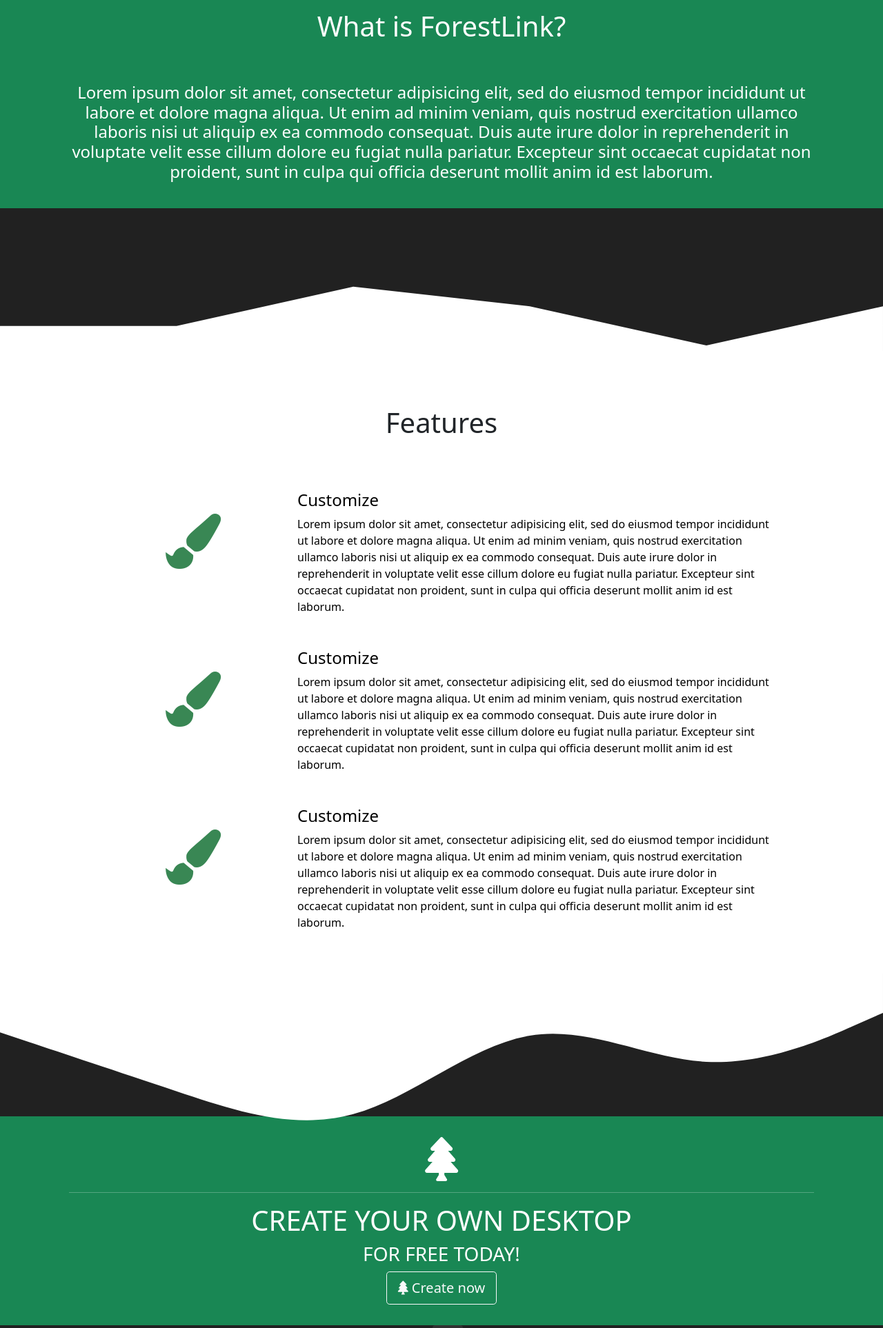
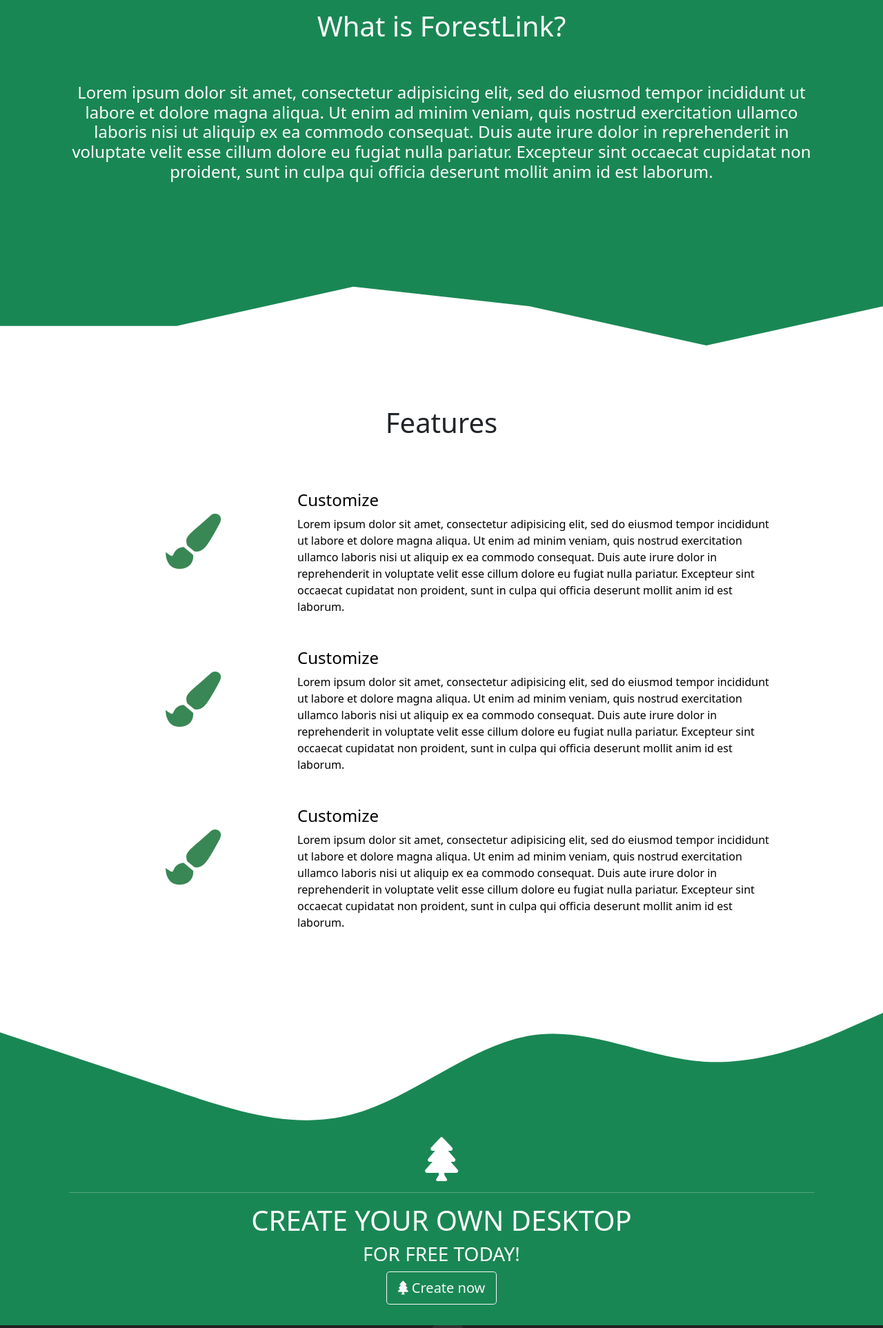
Before and after one commit to wilczu/forestlink, a Django app: page / in a window 1280 px wide. Shown: the part 633-2559 px from the top of the page at 69% size. Run offline with Django 3.2, Linux system fonts and the light colour scheme; some libraries are stand-ins or nearby versions.

Commit message:
Add green background to the main seciton of the index page.

```diff
--- a/forest/templates/forest/index.html
+++ b/forest/templates/forest/index.html
@@ -58,7 +58,7 @@
         </div>
     </nav>
 
-    <main>
+    <main class="bg-success">
         <section>
             <div class="jumbotron text-center bg-light">
                 <header>
```
